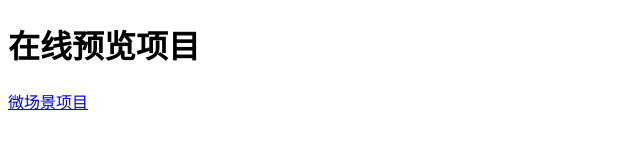
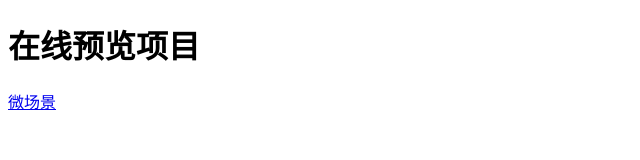
Before and after one commit to dongxiaofei3/dongxiaofei3.github.io, a plain HTML site: page index.html in a window 1280 px wide. Shown: the full height of the page, 0-640 px from the left. Drawn offline with Linux system fonts and the light colour scheme.

Commit message:
no message

```diff
--- a/index.html
+++ b/index.html
@@ -6,6 +6,6 @@
 </head>
 <body>
     <h1>在线预览项目</h1>
-	<a href="weichangjing/index.html">微场景项目</a>
+	<a href="weichangjing/index.html">微场景</a>
 </body>
 </html>
```
